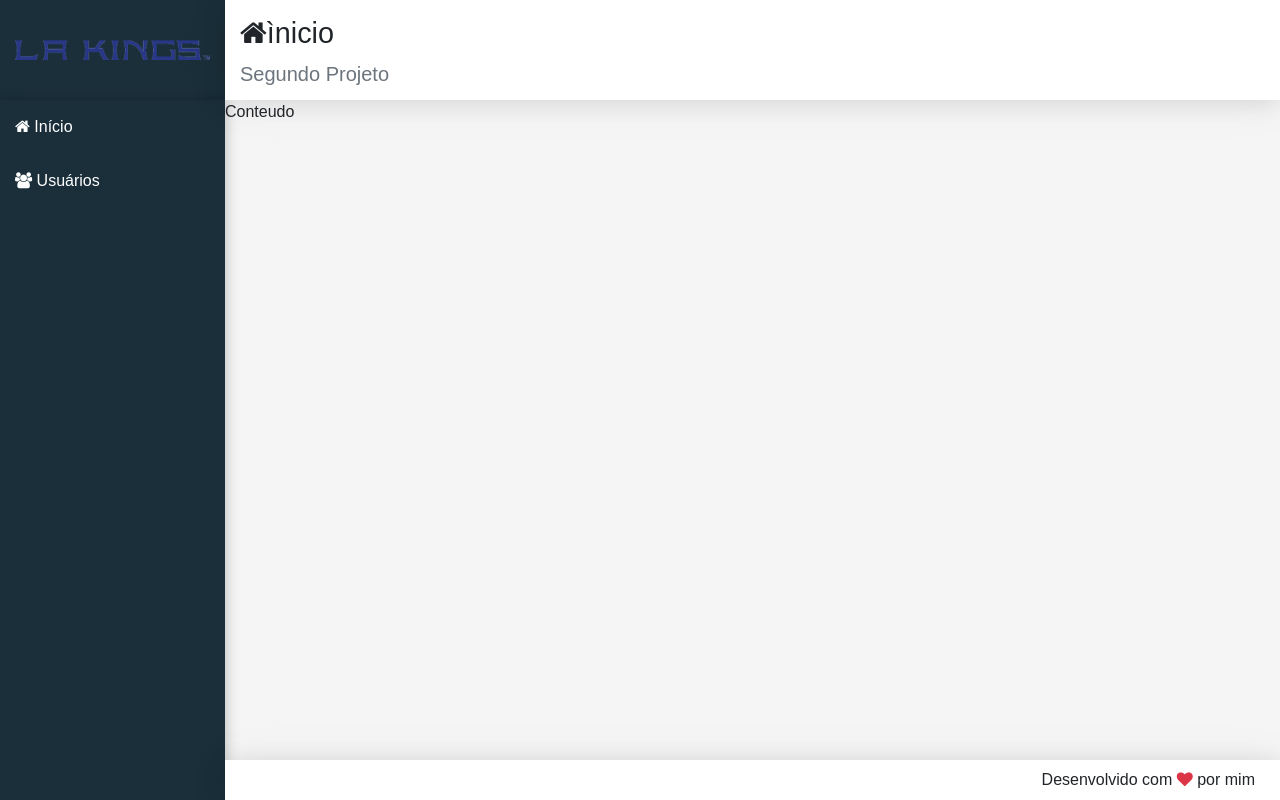
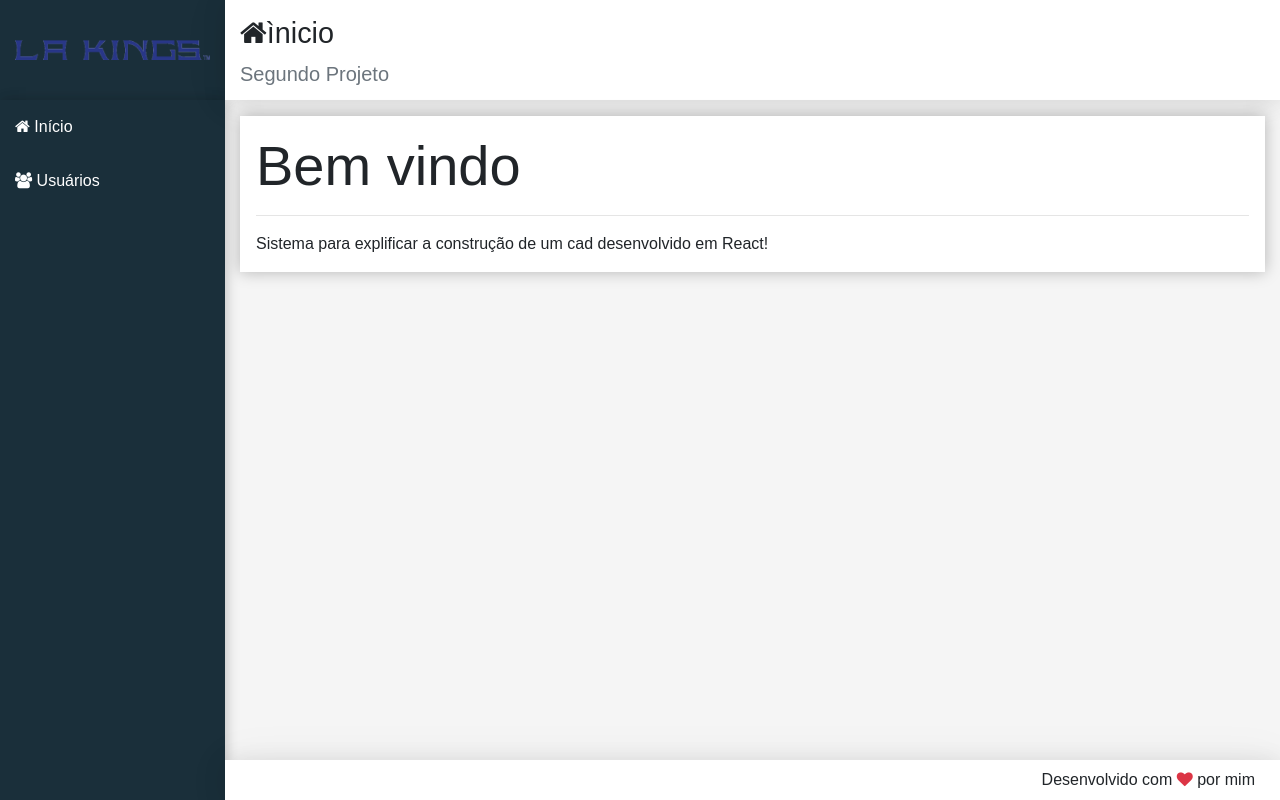
Before and after one commit to krolgon/cadastro-react, a React (Create React App) app in the folder frontend/: page / in a window 1280 px wide. Built offline with nearby package versions, Linux system fonts and the light colour scheme.

Commit message:
componente conteudo

```diff
--- a/frontend/src/App.jsx
+++ b/frontend/src/App.jsx
@@ -5,7 +5,7 @@
 
 import Logo from './componentes/template/Logo';
 import Nav from './componentes/template/Nav';
-import Main from './componentes/template/Main';
+import Home from './componentes/home/Home';
 import Footer from './componentes/template/Footer';
 
 function App() {
@@ -13,7 +13,7 @@
     <div className='App'>
       <Logo />
       <Nav />
-      <Main icon='home' title='ìnicio' subtitle='Segundo Projeto' />
+      <Home />
       <Footer />
     </div>
   );
--- /dev/null
+++ b/frontend/src/componentes/home/Home.jsx
@@ -0,0 +1,16 @@
+import React from 'react';
+import Main from '../template/Main';
+
+const Home = (props) => {
+  return (
+    <Main icon='home' title='ìnicio' subtitle='Segundo Projeto'>
+      <div className='display-4'>Bem vindo</div>
+      <hr />
+      <p className='mb-0'>
+        Sistema para explificar a construção de um cad desenvolvido em React!
+      </p>
+    </Main>
+  );
+};
+
+export default Home;
--- a/frontend/src/componentes/template/Main.css
+++ b/frontend/src/componentes/template/Main.css
@@ -0,0 +1,4 @@
+main > div {
+  background-color: #fff;
+  box-shadow: 0px 0px 15px #0004;
+}
--- a/frontend/src/componentes/template/Main.jsx
+++ b/frontend/src/componentes/template/Main.jsx
@@ -5,8 +5,10 @@
 const Main = (props) => {
   return (
     <React.Fragment>
-      <Header {...props}/>
-      <main className='content'>Conteudo</main>
+      <Header {...props} />
+      <main className='content container-fluid'>
+        <div className='p-3 mt-3'>{props.children}</div>
+      </main>
     </React.Fragment>
   );
 };
```
